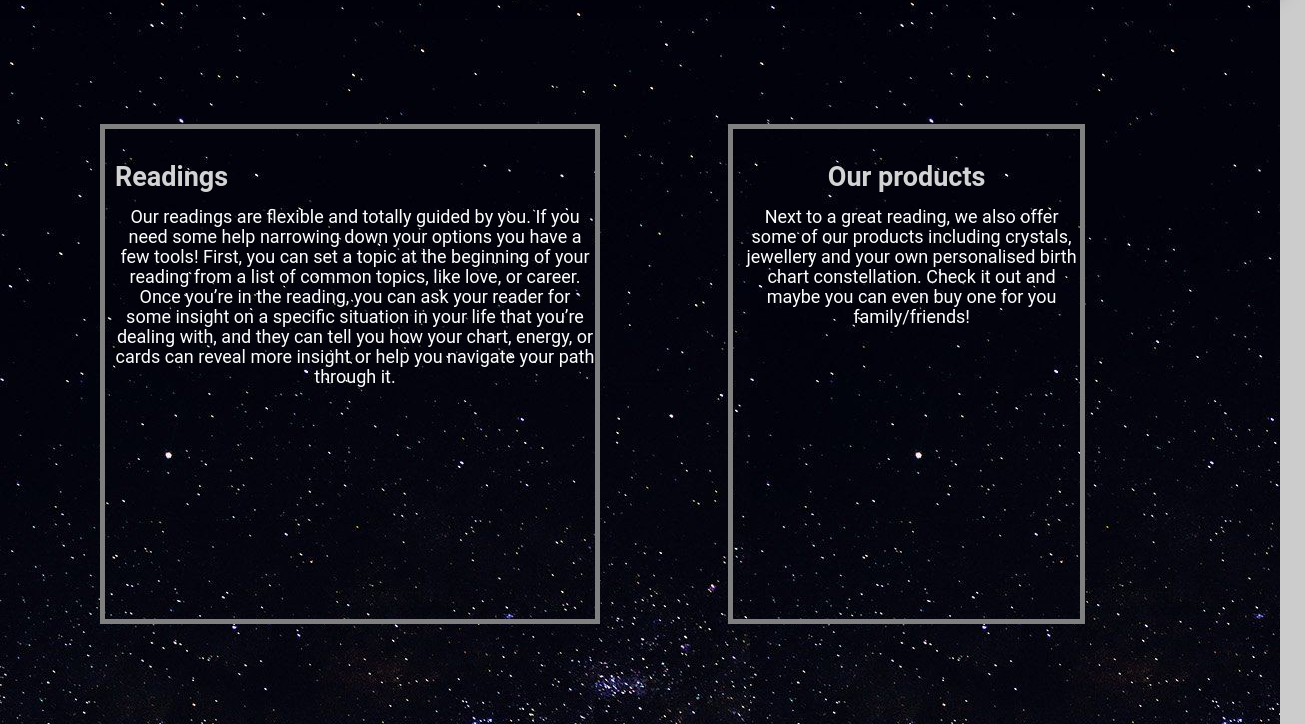
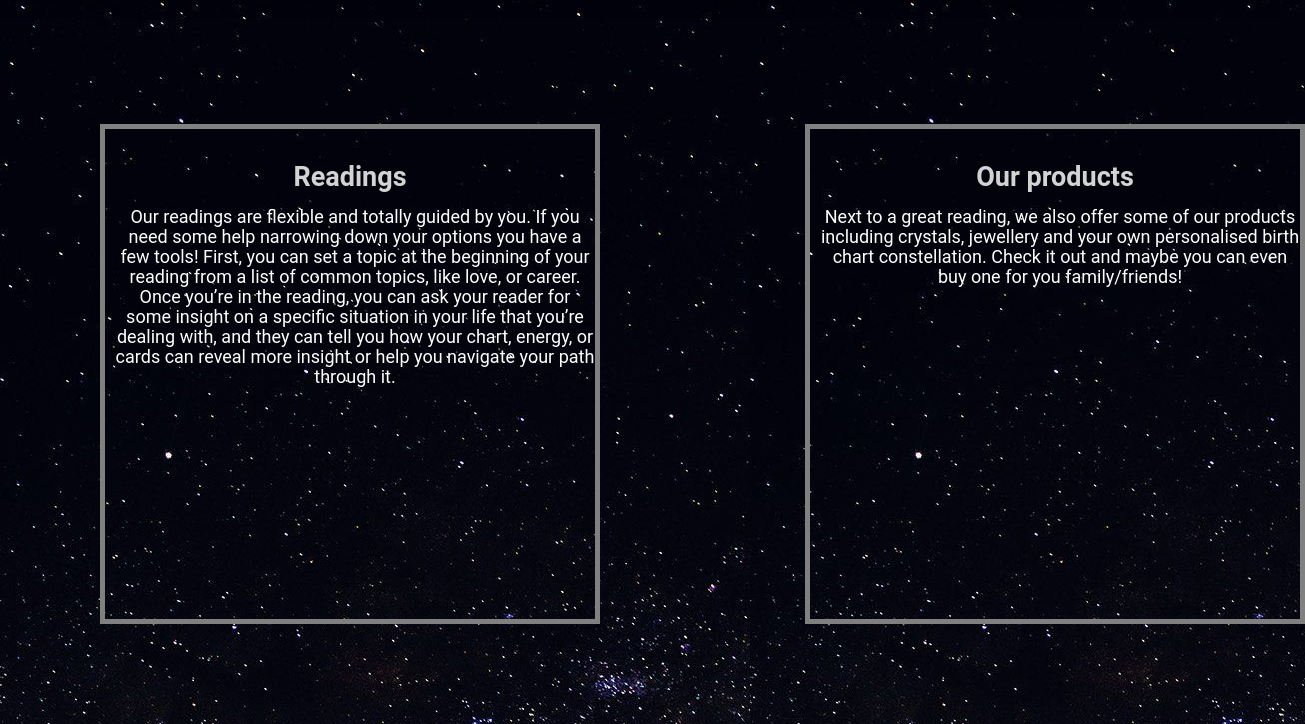
Before and after one commit to 334648/project2, a plain HTML site: page services.html in a window 1280 px wide. Shown: the part 76-800 px from the top of the page, 1305 px wide, since content can reach past the window. Drawn offline with Linux system fonts and the light colour scheme.

Commit message:
probleem met div in services geregeld

```diff
--- a/style.css
+++ b/style.css
@@ -231,7 +231,7 @@ body {
     padding: 10px;
     border: 5px solid gray;
     margin: 0;
-    position: relative;
-    top: -15px;
-    left: 500px;
+    position: absolute;
+    top: -5px;
+    left: 700px;
   }
```
Also changed, not shown: services.html (+14 -2 lines).
